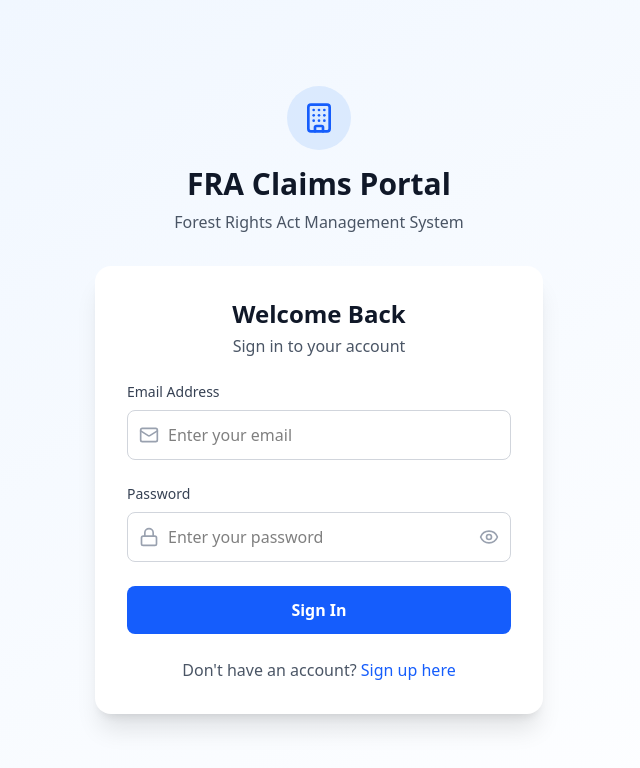
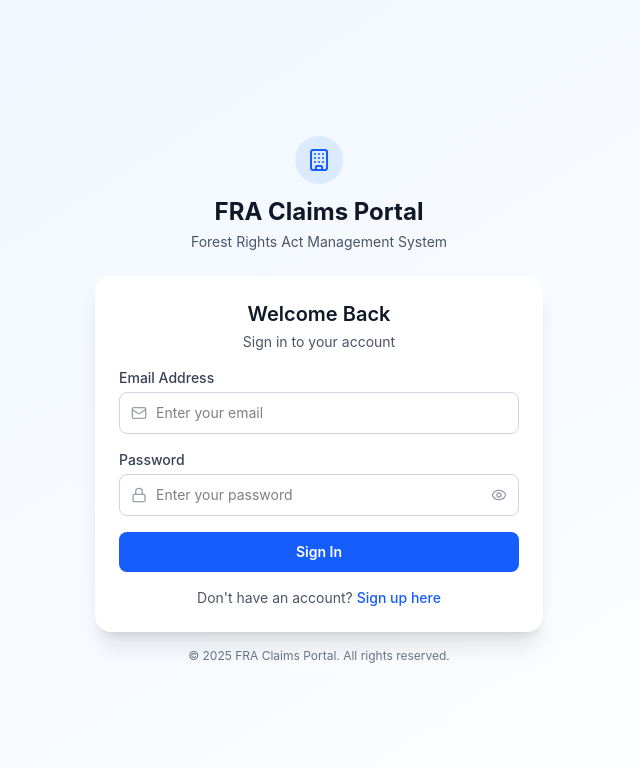
Before and after one commit to Poushali-02/SIH2025, a React (Vite) app in the folder frontend/: page /login in a window 1280 px wide. Shown: the top 768 px of the page, without its empty margins (321-961 px from the left). Built offline with nearby package versions, Linux system fonts and the light colour scheme.

Commit message:
Re-designed signup page

```diff
--- a/frontend/src/components/Login.tsx
+++ b/frontend/src/components/Login.tsx
@@ -42,37 +42,37 @@ const Login: React.FC<LoginProps> = ({ onLogin, onSwitchToSignup }) => {
     <div className="min-h-screen bg-gradient-to-br from-blue-50 to-white flex items-center justify-center p-4">
       <div className="max-w-md w-full">
         {/* Header */}
-        <div className="text-center mb-8">
-          <div className="inline-flex items-center justify-center w-16 h-16 bg-blue-100 rounded-full mb-4">
-            <Building className="w-8 h-8 text-blue-600" />
+        <div className="text-center mb-6">
+          <div className="inline-flex items-center justify-center w-12 h-12 bg-blue-100 rounded-full mb-3">
+            <Building className="w-6 h-6 text-blue-600" />
           </div>
-          <h1 className="text-3xl font-bold text-gray-900 mb-2">FRA Claims Portal</h1>
-          <p className="text-gray-600">Forest Rights Act Management System</p>
+          <h1 className="text-2xl font-bold text-gray-900 mb-1">FRA Claims Portal</h1>
+          <p className="text-gray-600 text-sm">Forest Rights Act Management System</p>
         </div>
 
         {/* Login Form */}
-        <div className="bg-white rounded-2xl shadow-xl p-8">
-          <div className="text-center mb-6">
-            <h2 className="text-2xl font-semibold text-gray-900">Welcome Back</h2>
-            <p className="text-gray-600 mt-1">Sign in to your account</p>
+        <div className="bg-white rounded-2xl shadow-xl p-6">
+          <div className="text-center mb-4">
+            <h2 className="text-xl font-semibold text-gray-900">Welcome Back</h2>
+            <p className="text-gray-600 text-sm mt-1">Sign in to your account</p>
           </div>
 
-          <form onSubmit={handleSubmit} className="space-y-6">
+          <form onSubmit={handleSubmit} className="space-y-4">
             {/* Email Field */}
             <div>
-              <label htmlFor="email" className="block text-sm font-medium text-gray-700 mb-2">
+              <label htmlFor="email" className="block text-sm font-medium text-gray-700 mb-1">
                 Email Address
               </label>
               <div className="relative">
                 <div className="absolute inset-y-0 left-0 pl-3 flex items-center pointer-events-none">
-                  <Mail className="h-5 w-5 text-gray-400" />
+                  <Mail className="h-4 w-4 text-gray-400" />
                 </div>
                 <input
                   id="email"
                   type="email"
                   value={email}
                   onChange={(e) => setEmail(e.target.value)}
-                  className="block w-full pl-10 pr-3 py-3 border border-gray-300 rounded-lg focus:ring-2 focus:ring-blue-500 focus:border-transparent transition-colors"
+                  className="block w-full pl-9 pr-3 py-2.5 text-sm border border-gray-300 rounded-lg focus:ring-2 focus:ring-blue-500 focus:border-transparent transition-colors"
                   placeholder="Enter your email"
                   required
                 />
@@ -81,19 +81,19 @@ const Login: React.FC<LoginProps> = ({ onLogin, onSwitchToSignup }) => {
 
             {/* Password Field */}
             <div>
-              <label htmlFor="password" className="block text-sm font-medium text-gray-700 mb-2">
+              <label htmlFor="password" className="block text-sm font-medium text-gray-700 mb-1">
                 Password
               </label>
               <div className="relative">
                 <div className="absolute inset-y-0 left-0 pl-3 flex items-center pointer-events-none">
-                  <Lock className="h-5 w-5 text-gray-400" />
+                  <Lock className="h-4 w-4 text-gray-400" />
                 </div>
                 <input
                   id="password"
                   type={showPassword ? 'text' : 'password'}
                   value={password}
                   onChange={(e) => setPassword(e.target.value)}
-                  className="block w-full pl-10 pr-10 py-3 border border-gray-300 rounded-lg focus:ring-2 focus:ring-blue-500 focus:border-transparent transition-colors"
+                  className="block w-full pl-9 pr-9 py-2.5 text-sm border border-gray-300 rounded-lg focus:ring-2 focus:ring-blue-500 focus:border-transparent transition-colors"
                   placeholder="Enter your password"
                   required
                 />
@@ -103,9 +103,9 @@ const Login: React.FC<LoginProps> = ({ onLogin, onSwitchToSignup }) => {
                   className="absolute inset-y-0 right-0 pr-3 flex items-center"
                 >
                   {showPassword ? (
-                    <EyeOff className="h-5 w-5 text-gray-400 hover:text-gray-600" />
+                    <EyeOff className="h-4 w-4 text-gray-400 hover:text-gray-600" />
                   ) : (
-                    <Eye className="h-5 w-5 text-gray-400 hover:text-gray-600" />
+                    <Eye className="h-4 w-4 text-gray-400 hover:text-gray-600" />
                   )}
                 </button>
               </div>
@@ -113,7 +113,7 @@ const Login: React.FC<LoginProps> = ({ onLogin, onSwitchToSignup }) => {
 
             {/* Error Message */}
             {error && (
-              <div className="text-red-600 text-sm text-center bg-red-50 p-3 rounded-lg">
+              <div className="text-red-600 text-sm text-center bg-red-50 p-2 rounded-lg">
                 {error}
               </div>
             )}
@@ -122,10 +122,10 @@ const Login: React.FC<LoginProps> = ({ onLogin, onSwitchToSignup }) => {
             <button
               type="submit"
               disabled={isLoading}
-              className="w-full bg-blue-600 hover:bg-blue-700 disabled:bg-blue-400 text-white font-semibold py-3 px-4 rounded-lg transition-colors duration-200 flex items-center justify-center"
+              className="w-full bg-blue-600 hover:bg-blue-700 disabled:bg-blue-400 text-white font-semibold py-2.5 px-4 rounded-lg transition-colors duration-200 flex items-center justify-center text-sm"
             >
               {isLoading ? (
-                <div className="animate-spin rounded-full h-5 w-5 border-b-2 border-white"></div>
+                <div className="animate-spin rounded-full h-4 w-4 border-b-2 border-white"></div>
               ) : (
                 'Sign In'
               )}
@@ -133,17 +133,22 @@ const Login: React.FC<LoginProps> = ({ onLogin, onSwitchToSignup }) => {
           </form>
 
           {/* Switch to Signup */}
-          <div className="text-center mt-6">
-            <p className="text-gray-600">
+          <div className="text-center mt-4">
+            <p className="text-gray-600 text-sm">
               Don't have an account?{' '}
               <button
                 onClick={onSwitchToSignup}
-                className="text-blue-600 hover:text-blue-700 font-medium transition-colors"
+                className="text-blue-600 hover:text-blue-700 font-medium transition-colors text-sm"
               >
                 Sign up here
               </button>
             </p>
           </div>
+        </div>
+
+        {/* Footer */}
+        <div className="text-center mt-4 text-xs text-gray-500">
+          <p>© 2025 FRA Claims Portal. All rights reserved.</p>
         </div>
       </div>
     </div>
--- a/frontend/src/components/Signup.tsx
+++ b/frontend/src/components/Signup.tsx
@@ -70,32 +70,33 @@ const Signup: React.FC<SignupProps> = ({ onSignup, onSwitchToLogin }) => {
 
   return (
     <div className="min-h-screen bg-gradient-to-br from-blue-50 to-white flex items-center justify-center p-4">
-      <div className="max-w-md w-full">
+      <div className="max-w-2xl w-full">
         {/* Header */}
-        <div className="text-center mb-8">
-          <div className="inline-flex items-center justify-center w-16 h-16 bg-blue-100 rounded-full mb-4">
-            <Building className="w-8 h-8 text-blue-600" />
+        <div className="text-center mb-6">
+          <div className="inline-flex items-center justify-center w-12 h-12 bg-blue-100 rounded-full mb-3">
+            <Building className="w-6 h-6 text-blue-600" />
           </div>
-          <h1 className="text-3xl font-bold text-gray-900 mb-2">FRA Claims Portal</h1>
-          <p className="text-gray-600">Create your account</p>
+          <h1 className="text-2xl font-bold text-gray-900 mb-1">FRA Claims Portal</h1>
+          <p className="text-gray-600 text-sm">Create your account</p>
         </div>
 
         {/* Signup Form */}
-        <div className="bg-white rounded-2xl shadow-xl p-8">
-          <div className="text-center mb-6">
-            <h2 className="text-2xl font-semibold text-gray-900">Join FRA Portal</h2>
-            <p className="text-gray-600 mt-1">Create your account to get started</p>
+        <div className="bg-white rounded-2xl shadow-xl p-6">
+          <div className="text-center mb-4">
+            <h2 className="text-xl font-semibold text-gray-900">Join FRA Portal</h2>
+            <p className="text-gray-600 text-sm mt-1">Create your account to get started</p>
           </div>
 
           <form onSubmit={handleSubmit} className="space-y-4">
-            {/* Name Field */}
+            {/* Row 1: Name and Email */}
+            <div className="grid grid-cols-1 md:grid-cols-2 gap-4">
               <div>
-              <label htmlFor="name" className="block text-sm font-medium text-gray-700 mb-2">
+                <label htmlFor="name" className="block text-sm font-medium text-gray-700 mb-1">
                   Full Name *
                 </label>
                 <div className="relative">
                   <div className="absolute inset-y-0 left-0 pl-3 flex items-center pointer-events-none">
-                  <User className="h-5 w-5 text-gray-400" />
+                    <User className="h-4 w-4 text-gray-400" />
                   </div>
                   <input
                     id="name"
@@ -103,21 +104,20 @@ const Signup: React.FC<SignupProps> = ({ onSignup, onSwitchToLogin }) => {
                     type="text"
                     value={formData.name}
                     onChange={handleInputChange}
-                  className="block w-full pl-10 pr-3 py-3 border border-gray-300 rounded-lg focus:ring-2 focus:ring-blue-500 focus:border-transparent transition-colors"
+                    className="block w-full pl-9 pr-3 py-2.5 text-sm border border-gray-300 rounded-lg focus:ring-2 focus:ring-blue-500 focus:border-transparent transition-colors"
                     placeholder="Enter your full name"
                     required
                   />
                 </div>
               </div>
 
-            {/* Email Field */}
               <div>
-              <label htmlFor="email" className="block text-sm font-medium text-gray-700 mb-2">
+                <label htmlFor="email" className="block text-sm font-medium text-gray-700 mb-1">
                   Email Address *
                 </label>
                 <div className="relative">
                   <div className="absolute inset-y-0 left-0 pl-3 flex items-center pointer-events-none">
-                  <Mail className="h-5 w-5 text-gray-400" />
+                    <Mail className="h-4 w-4 text-gray-400" />
                   </div>
                   <input
                     id="email"
@@ -125,21 +125,23 @@ const Signup: React.FC<SignupProps> = ({ onSignup, onSwitchToLogin }) => {
                     type="email"
                     value={formData.email}
                     onChange={handleInputChange}
-                  className="block w-full pl-10 pr-3 py-3 border border-gray-300 rounded-lg focus:ring-2 focus:ring-blue-500 focus:border-transparent transition-colors"
+                    className="block w-full pl-9 pr-3 py-2.5 text-sm border border-gray-300 rounded-lg focus:ring-2 focus:ring-blue-500 focus:border-transparent transition-colors"
                     placeholder="Enter your email"
                     required
                   />
                 </div>
               </div>
+            </div>
 
-            {/* Phone Field */}
+            {/* Row 2: Phone and Role */}
+            <div className="grid grid-cols-1 md:grid-cols-2 gap-4">
               <div>
-              <label htmlFor="phone" className="block text-sm font-medium text-gray-700 mb-2">
+                <label htmlFor="phone" className="block text-sm font-medium text-gray-700 mb-1">
                   Phone Number
                 </label>
                 <div className="relative">
                   <div className="absolute inset-y-0 left-0 pl-3 flex items-center pointer-events-none">
-                  <Phone className="h-5 w-5 text-gray-400" />
+                    <Phone className="h-4 w-4 text-gray-400" />
                   </div>
                   <input
                     id="phone"
@@ -147,15 +149,14 @@ const Signup: React.FC<SignupProps> = ({ onSignup, onSwitchToLogin }) => {
                     type="tel"
                     value={formData.phone}
                     onChange={handleInputChange}
-                  className="block w-full pl-10 pr-3 py-3 border border-gray-300 rounded-lg focus:ring-2 focus:ring-blue-500 focus:border-transparent transition-colors"
+                    className="block w-full pl-9 pr-3 py-2.5 text-sm border border-gray-300 rounded-lg focus:ring-2 focus:ring-blue-500 focus:border-transparent transition-colors"
                     placeholder="Enter your phone number"
                   />
                 </div>
               </div>
 
-            {/* Role Field */}
               <div>
-              <label htmlFor="role" className="block text-sm font-medium text-gray-700 mb-2">
+                <label htmlFor="role" className="block text-sm font-medium text-gray-700 mb-1">
                   Role *
                 </label>
                 <select
@@ -163,7 +164,7 @@ const Signup: React.FC<SignupProps> = ({ onSignup, onSwitchToLogin }) => {
                   name="role"
                   value={formData.role}
                   onChange={handleInputChange}
-                className="block w-full px-3 py-3 border border-gray-300 rounded-lg focus:ring-2 focus:ring-blue-500 focus:border-transparent transition-colors"
+                  className="block w-full px-3 py-2.5 text-sm border border-gray-300 rounded-lg focus:ring-2 focus:ring-blue-500 focus:border-transparent transition-colors"
                   required
                 >
                   <option value="district">District Officer</option>
@@ -172,10 +173,11 @@ const Signup: React.FC<SignupProps> = ({ onSignup, onSwitchToLogin }) => {
                   <option value="ngo">NGO Representative</option>
                 </select>
               </div>
+            </div>
 
-            {/* Department Field */}
+            {/* Row 3: Department (Full Width) */}
             <div>
-              <label htmlFor="department" className="block text-sm font-medium text-gray-700 mb-2">
+              <label htmlFor="department" className="block text-sm font-medium text-gray-700 mb-1">
                 Department
               </label>
               <input
@@ -184,19 +186,20 @@ const Signup: React.FC<SignupProps> = ({ onSignup, onSwitchToLogin }) => {
                 type="text"
                 value={formData.department}
                 onChange={handleInputChange}
-                className="block w-full px-3 py-3 border border-gray-300 rounded-lg focus:ring-2 focus:ring-blue-500 focus:border-transparent transition-colors"
+                className="block w-full px-3 py-2.5 text-sm border border-gray-300 rounded-lg focus:ring-2 focus:ring-blue-500 focus:border-transparent transition-colors"
                 placeholder="Enter your department"
               />
             </div>
 
-            {/* Password Field */}
+            {/* Row 4: Password Fields */}
+            <div className="grid grid-cols-1 md:grid-cols-2 gap-4">
               <div>
-              <label htmlFor="password" className="block text-sm font-medium text-gray-700 mb-2">
+                <label htmlFor="password" className="block text-sm font-medium text-gray-700 mb-1">
                   Password *
                 </label>
                 <div className="relative">
                   <div className="absolute inset-y-0 left-0 pl-3 flex items-center pointer-events-none">
-                  <Lock className="h-5 w-5 text-gray-400" />
+                    <Lock className="h-4 w-4 text-gray-400" />
                   </div>
                   <input
                     id="password"
@@ -204,7 +207,7 @@ const Signup: React.FC<SignupProps> = ({ onSignup, onSwitchToLogin }) => {
                     type={showPassword ? 'text' : 'password'}
                     value={formData.password}
                     onChange={handleInputChange}
-                  className="block w-full pl-10 pr-10 py-3 border border-gray-300 rounded-lg focus:ring-2 focus:ring-blue-500 focus:border-transparent transition-colors"
+                    className="block w-full pl-9 pr-9 py-2.5 text-sm border border-gray-300 rounded-lg focus:ring-2 focus:ring-blue-500 focus:border-transparent transition-colors"
                     placeholder="Create a password"
                     required
                   />
@@ -214,22 +217,21 @@ const Signup: React.FC<SignupProps> = ({ onSignup, onSwitchToLogin }) => {
                     className="absolute inset-y-0 right-0 pr-3 flex items-center"
                   >
                     {showPassword ? (
-                    <EyeOff className="h-5 w-5 text-gray-400 hover:text-gray-600" />
+                      <EyeOff className="h-4 w-4 text-gray-400 hover:text-gray-600" />
                     ) : (
-                    <Eye className="h-5 w-5 text-gray-400 hover:text-gray-600" />
+                      <Eye className="h-4 w-4 text-gray-400 hover:text-gray-600" />
                     )}
                   </button>
                 </div>
               </div>
 
-            {/* Confirm Password Field */}
               <div>
-              <label htmlFor="confirmPassword" className="block text-sm font-medium text-gray-700 mb-2">
+                <label htmlFor="confirmPassword" className="block text-sm font-medium text-gray-700 mb-1">
                   Confirm Password *
                 </label>
                 <div className="relative">
                   <div className="absolute inset-y-0 left-0 pl-3 flex items-center pointer-events-none">
-                  <Lock className="h-5 w-5 text-gray-400" />
+                    <Lock className="h-4 w-4 text-gray-400" />
                   </div>
                   <input
                     id="confirmPassword"
@@ -237,7 +239,7 @@ const Signup: React.FC<SignupProps> = ({ onSignup, onSwitchToLogin }) => {
                     type={showConfirmPassword ? 'text' : 'password'}
                     value={formData.confirmPassword}
                     onChange={handleInputChange}
-                  className="block w-full pl-10 pr-10 py-3 border border-gray-300 rounded-lg focus:ring-2 focus:ring-blue-500 focus:border-transparent transition-colors"
+                    className="block w-full pl-9 pr-9 py-2.5 text-sm border border-gray-300 rounded-lg focus:ring-2 focus:ring-blue-500 focus:border-transparent transition-colors"
                     placeholder="Confirm your password"
                     required
                   />
@@ -247,17 +249,18 @@ const Signup: React.FC<SignupProps> = ({ onSignup, onSwitchToLogin }) => {
                     className="absolute inset-y-0 right-0 pr-3 flex items-center"
                   >
                     {showConfirmPassword ? (
-                    <EyeOff className="h-5 w-5 text-gray-400 hover:text-gray-600" />
+                      <EyeOff className="h-4 w-4 text-gray-400 hover:text-gray-600" />
                     ) : (
-                    <Eye className="h-5 w-5 text-gray-400 hover:text-gray-600" />
+                      <Eye className="h-4 w-4 text-gray-400 hover:text-gray-600" />
                     )}
                   </button>
+                </div>
               </div>
             </div>
 
             {/* Error Message */}
             {error && (
-              <div className="text-red-600 text-sm text-center bg-red-50 p-3 rounded-lg">
+              <div className="text-red-600 text-sm text-center bg-red-50 p-2 rounded-lg">
                 {error}
               </div>
             )}
@@ -266,10 +269,10 @@ const Signup: React.FC<SignupProps> = ({ onSignup, onSwitchToLogin }) => {
             <button
               type="submit"
               disabled={isLoading}
-              className="w-full bg-blue-600 hover:bg-blue-700 disabled:bg-blue-400 text-white font-semibold py-3 px-4 rounded-lg transition-colors duration-200 flex items-center justify-center"
+              className="w-full bg-blue-600 hover:bg-blue-700 disabled:bg-blue-400 text-white font-semibold py-2.5 px-4 rounded-lg transition-colors duration-200 flex items-center justify-center text-sm"
             >
               {isLoading ? (
-                <div className="animate-spin rounded-full h-5 w-5 border-b-2 border-white"></div>
+                <div className="animate-spin rounded-full h-4 w-4 border-b-2 border-white"></div>
               ) : (
                 'Create Account'
               )}
@@ -277,22 +280,17 @@ const Signup: React.FC<SignupProps> = ({ onSignup, onSwitchToLogin }) => {
           </form>
 
           {/* Switch to Login */}
-          <div className="text-center mt-6">
-            <p className="text-gray-600">
+          <div className="text-center mt-4">
+            <p className="text-gray-600 text-sm">
               Already have an account?{' '}
               <button
                 onClick={onSwitchToLogin}
-                className="text-blue-600 hover:text-blue-700 font-medium transition-colors"
+                className="text-blue-600 hover:text-blue-700 font-medium transition-colors text-sm"
               >
                 Sign in here
               </button>
             </p>
           </div>
-        </div>
-
-        {/* Footer */}
-        <div className="text-center mt-8 text-sm text-gray-500">
-          <p>© 2025 FRA Claims Portal. All rights reserved.</p>
         </div>
       </div>
     </div>
--- a/frontend/src/index.css
+++ b/frontend/src/index.css
@@ -1 +1,21 @@
 @import "tailwindcss";
+
+/* SF Pro Font - System font stack for cross-platform compatibility */
+@layer base {
+  html {
+    font-family: -apple-system, BlinkMacSystemFont, 'SF Pro Display', 'SF Pro Text', 'Segoe UI', 'Roboto', 'Helvetica Neue', 'Arial', sans-serif;
+  }
+
+  /* Ensure consistent font rendering */
+  * {
+    -webkit-font-smoothing: antialiased;
+    -moz-osx-font-smoothing: grayscale;
+    text-rendering: optimizeLegibility;
+  }
+
+  /* Optimize font loading */
+  body {
+    font-feature-settings: "kern" 1, "liga" 1;
+    font-variant-ligatures: common-ligatures;
+  }
+}
```
Also changed, not shown: frontend/tailwind.config.js (added, +15 -0 lines). Lines whose indentation alone changed are shown as unchanged.
